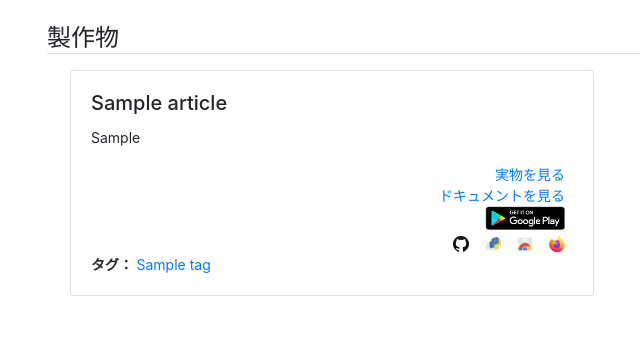
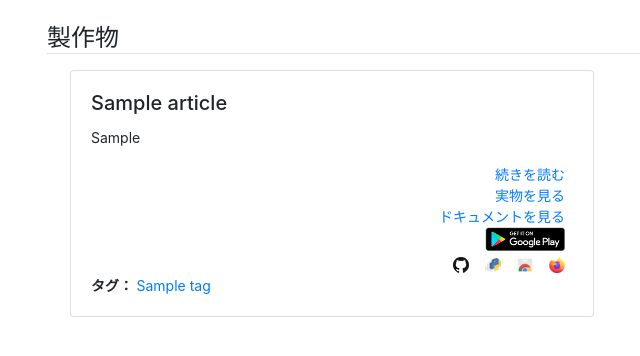
Before and after one commit to unaguna/portfolio-django, a Django app: page /products/ in a window 1280 px wide. Shown: the top 356 px of the page, without its empty margins (38-678 px from the left). Run offline with Django 3.2, Linux system fonts and the light colour scheme; tables that the repository leaves empty hold one stand-in row (values such as "Sample post"); some libraries are stand-ins or nearby versions.

Commit message:
✨製作物一覧から個別ページへのリンクを追加

```diff
--- a/cms/static/cms/css/main.css
+++ b/cms/static/cms/css/main.css
@@ -1,5 +1,9 @@
 .product_list__item_card {
     margin: 0.5rem;
+}
+
+.product_list__item_card .card-title a {
+    color: unset;
 }
 
 .product_list__item_card .card-text {
--- a/cms/templates/cms/product_list.html
+++ b/cms/templates/cms/product_list.html
@@ -11,9 +11,24 @@
         <div class="col-6">
           <div class="card product_list__item_card">
             <div class="card-body">
-              <h5 class="card-title">{{ product.article.title }}</h5>
+              <h5 class="card-title">
+                {% if product.article.body %}
+                  <a href="{% url 'cms:product' article_id=product.article.id %}">{{ product.article.title }}</a>
+                {% else %}
+                <span title="※この製作物の記事はありません">{{ product.article.title }}</span>
+                {% endif %}
+              </h5>
               <p class="card-text">{{ product.article.overview }}</p>
               <div>
+                <div class="row no-gutters justify-content-end product_list__link_row">
+                  {% if product.article.body %}
+                    <div class="col-auto card-text">
+                      <a href="{% url 'cms:product' article_id=product.article.id %}">
+                        続きを読む
+                      </a>
+                    </div>
+                  {% endif %}
+                </div>
                 <div class="row no-gutters justify-content-end product_list__link_row">
                   {% if product.url_product %}
                     <div class="col-auto card-text">
```
